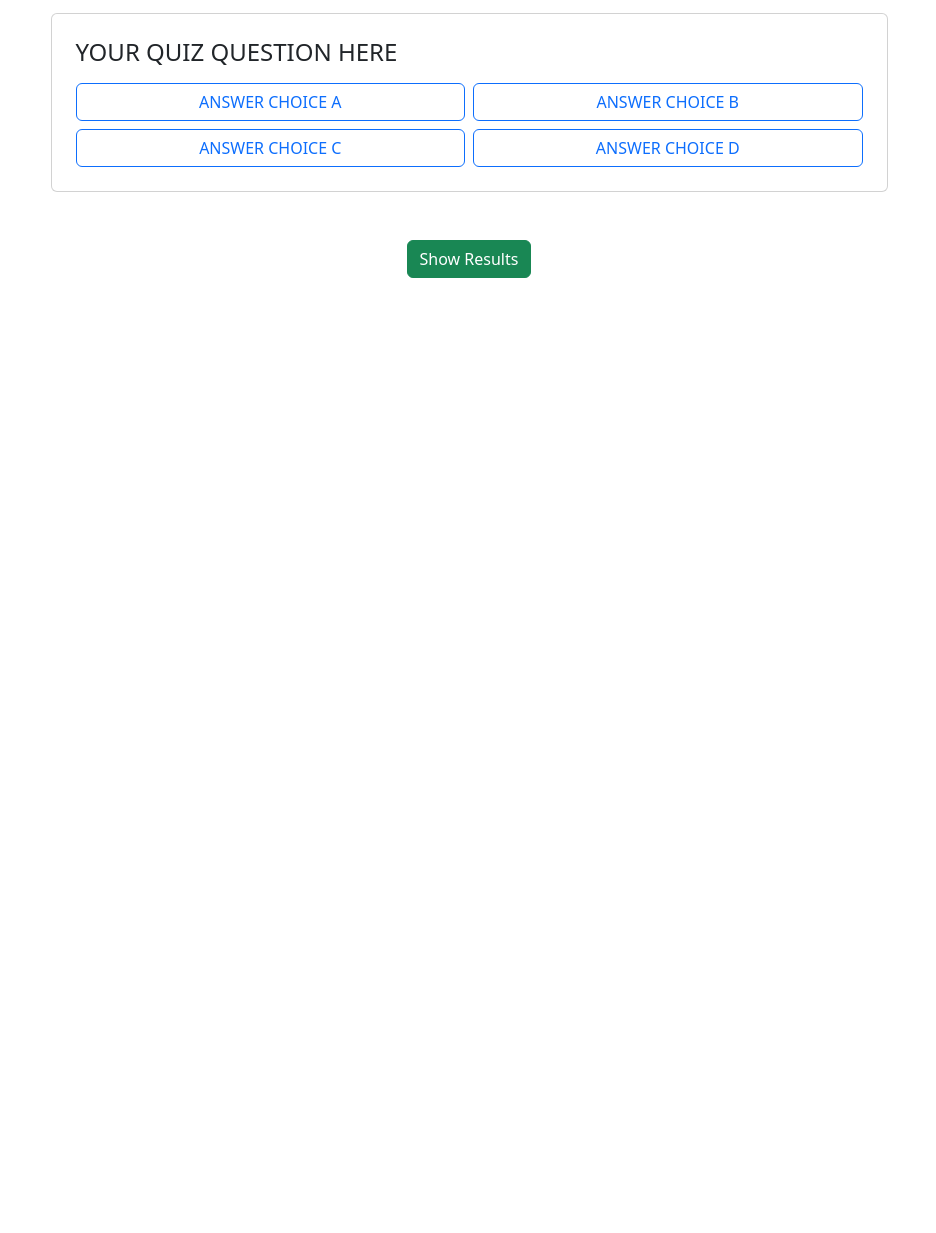
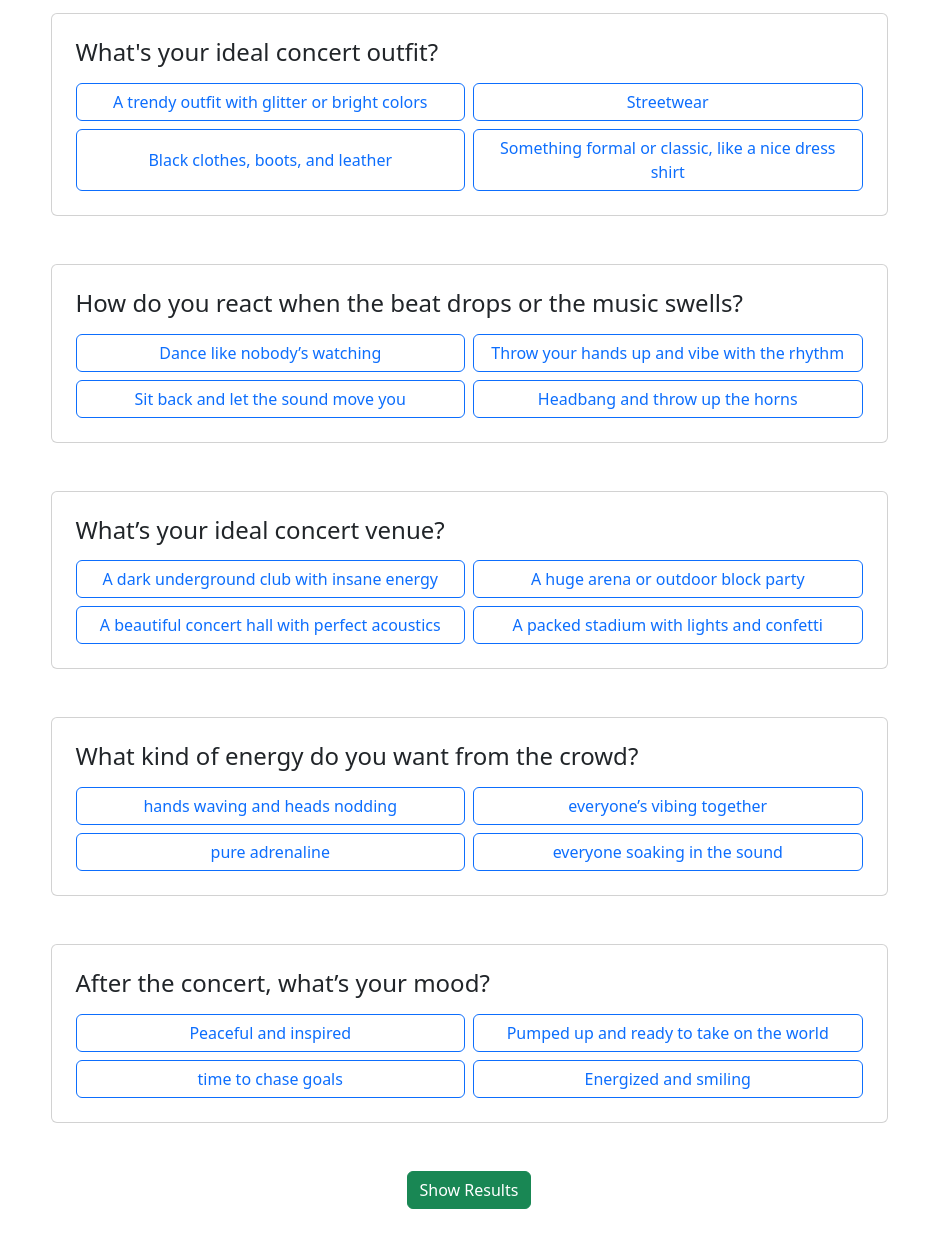
Before and after one commit to Gavina200761/assignment-8, a plain HTML site: page index.html in a window 1280 px wide. Shown: the part 91-1324 px from the top of the page, without its empty margins (171-1107 px from the left). Before the commit the page ends 800 px from the top, so only its background shows below. Drawn offline with nearby package versions, Linux system fonts and the light colour scheme.

Commit message:
I added content for my personality quiz and corrected button size/layout problems.

```diff
--- a/index.html
+++ b/index.html
@@ -7,38 +7,119 @@
     <link rel="icon" type="image/x-icon" href="/img/ideas.png">
     <link href="https://cdn.jsdelivr.net/npm/bootstrap@5.3.5/dist/css/bootstrap.min.css" rel="stylesheet" integrity="sha384-SgOJa3DmI69IUzQ2PVdRZhwQ+dy64/BUtbMJw1MZ8t5HZApcHrRKUc4W0kG879m7" crossorigin="anonymous">
     <link rel="stylesheet" href ="./css/style.css">
-    <script src="./js/script.js"></script>
 </head>
 <body>
-    <h1 class="text-center mt-4">YOUR QUIZ TITLE HERE</h1>
+    <h1 class="text-center mt-4">What Type of Concert Scene Fits You the Most?</h1>
 
+    <!--Question 1-->
     <!-- Start quiz element -->
     <div class="container d-flex justify-content-center" id="question-1">
       <div class="card my-4 p-4 question-block" style="width: 75%;">
-        <h4 class="mb-3">YOUR QUIZ QUESTION HERE</h4>
-        <div class="row g-2">
+        <h4 class="mb-3">What's your ideal concert outfit?</h4>
+        <div class="row g-2 align-items-stretch">
           <div class="col-6">
-            <button class="btn btn-outline-primary w-100 answer-btn" data-answer="A">ANSWER CHOICE A</button>
+            <button class="btn btn-outline-primary w-100 h-100 answer-btn" data-answer="A">A trendy outfit with glitter or bright colors</button>
           </div>
           <div class="col-6">
-            <button class="btn btn-outline-primary w-100 answer-btn" data-answer="B">ANSWER CHOICE B</button>
+            <button class="btn btn-outline-primary w-100 h-100 answer-btn" data-answer="B">Streetwear</button>
           </div>
           <div class="col-6">
-            <button class="btn btn-outline-primary w-100 answer-btn" data-answer="C">ANSWER CHOICE C</button>
+            <button class="btn btn-outline-primary w-100 h-100 answer-btn" data-answer="C">Black clothes, boots, and leather</button>
           </div>
           <div class="col-6">
-            <button class="btn btn-outline-primary w-100 answer-btn" data-answer="D">ANSWER CHOICE D</button>
+            <button class="btn btn-outline-primary w-100 h-100 answer-btn" data-answer="D">Something formal or classic, like a nice dress shirt</button>
+          </div>
+        </div>
+      </div>
+    </div>
+     <!-- End quiz element -->
+
+    <!--Question 2-->
+    <div class="container d-flex justify-content-center" id="question-2">
+      <div class="card my-4 p-4 question-block" style="width: 75%;">
+        <h4 class="mb-3">How do you react when the beat drops or the music swells?</h4>
+        <div class="row g-2 align-items-stretch">
+          <div class="col-6">
+            <button class="btn btn-outline-primary w-100 h-100 answer-btn" data-answer="A">Dance like nobody’s watching</button>
+          </div>
+          <div class="col-6">
+            <button class="btn btn-outline-primary w-100 h-100 answer-btn" data-answer="B">Throw your hands up and vibe with the rhythm</button>
+          </div>
+          <div class="col-6">
+            <button class="btn btn-outline-primary w-100 h-100 answer-btn" data-answer="C">Sit back and let the sound move you</button>
+          </div>
+          <div class="col-6">
+            <button class="btn btn-outline-primary w-100 h-100 answer-btn" data-answer="D">Headbang and throw up the horns</button>
           </div>
         </div>
       </div>
     </div>
 
 
+    <!--Question 3-->
+    <div class="container d-flex justify-content-center" id="question-3">
+      <div class="card my-4 p-4 question-block" style="width: 75%;">
+        <h4 class="mb-3">What’s your ideal concert venue?</h4>
+        <div class="row g-2 align-items-stretch">
+          <div class="col-6">
+            <button class="btn btn-outline-primary w-100 h-100 answer-btn" data-answer="A">A dark underground club with insane energy</button>
+          </div>
+          <div class="col-6">
+            <button class="btn btn-outline-primary w-100 h-100 answer-btn" data-answer="B">A huge arena or outdoor block party</button>
+          </div>
+          <div class="col-6">
+            <button class="btn btn-outline-primary w-100 h-100 answer-btn" data-answer="C">A beautiful concert hall with perfect acoustics</button>
+          </div>
+          <div class="col-6">
+            <button class="btn btn-outline-primary w-100 h-100 answer-btn" data-answer="D">A packed stadium with lights and confetti</button>
+          </div>
+        </div>
+      </div>
+    </div>
 
-    <!-- End quiz element -->
 
-    <!-- Add more quiz elements here -->
+    <!--Question 4-->
+    <div class="container d-flex justify-content-center" id="question-4">
+      <div class="card my-4 p-4 question-block" style="width: 75%;">
+        <h4 class="mb-3">What kind of energy do you want from the crowd?</h4>
+        <div class="row g-2 align-items-stretch">
+          <div class="col-6">
+            <button class="btn btn-outline-primary w-100 h-100 answer-btn" data-answer="A">hands waving and heads nodding</button>
+          </div>
+          <div class="col-6">
+            <button class="btn btn-outline-primary w-100 h-100 answer-btn" data-answer="B">everyone’s vibing together</button>
+          </div>
+          <div class="col-6">
+            <button class="btn btn-outline-primary w-100 h-100 answer-btn" data-answer="C">pure adrenaline</button>
+          </div>
+          <div class="col-6">
+            <button class="btn btn-outline-primary w-100 h-100 answer-btn" data-answer="D">everyone soaking in the sound</button>
+          </div>
+        </div>
+      </div>
+    </div>
 
+
+<!--Question 5-->
+    <div class="container d-flex justify-content-center" id="question-5">
+      <div class="card my-4 p-4 question-block" style="width: 75%;">
+        <h4 class="mb-3">After the concert, what’s your mood?</h4>
+        <div class="row g-2 align-items-stretch">
+          <div class="col-6">
+            <button class="btn btn-outline-primary w-100 h-100 answer-btn" data-answer="A">Peaceful and inspired</button>
+          </div>
+          <div class="col-6">
+            <button class="btn btn-outline-primary w-100 h-100 answer-btn" data-answer="B">Pumped up and ready to take on the world</button>
+          </div>
+          <div class="col-6">
+            <button class="btn btn-outline-primary w-100 h-100 answer-btn" data-answer="C">time to chase goals</button>
+          </div>
+          <div class="col-6">
+            <button class="btn btn-outline-primary w-100 h-100 answer-btn" data-answer="D">Energized and smiling</button>
+          </div>
+        </div>
+      </div>
+    </div>
 
 
     <div class="container d-flex justify-content-center">
```
